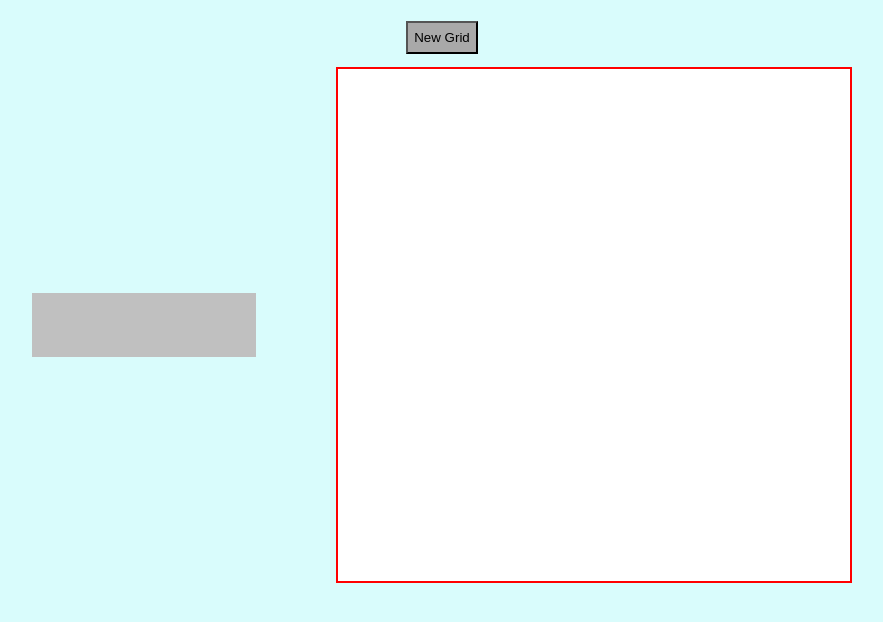
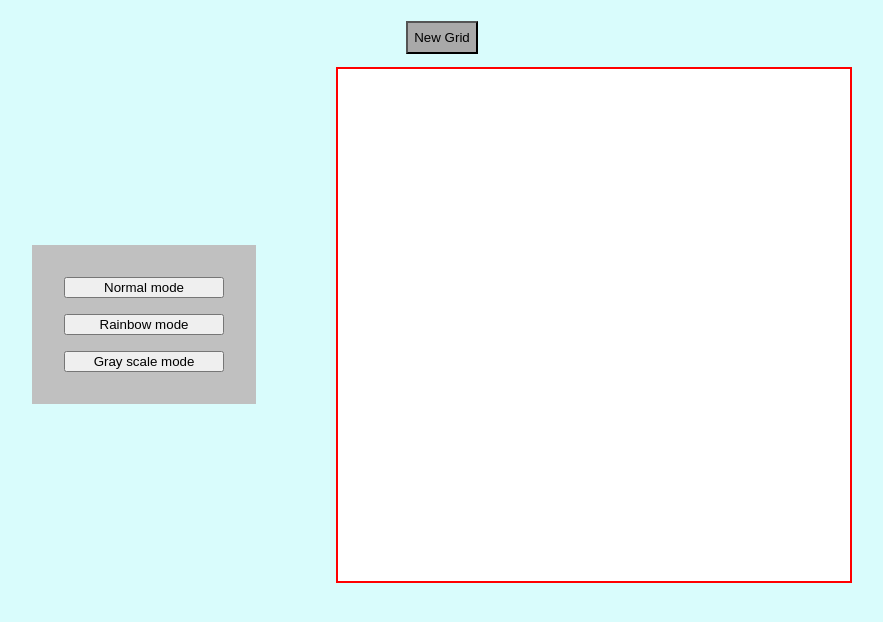
Before and after one commit to kopolo435/Etch-A-Sketch, a plain HTML site: page index.html in a window 1280 px wide. Shown: the whole page, without its empty margins (198-1081 px from the left). Drawn offline with Linux system fonts and the light colour scheme.

Commit message:
Añade botones al buttonSet

```diff
--- a/index.html
+++ b/index.html
@@ -11,7 +11,11 @@
 <body>
     <button id="newGrid">New Grid</button>
     <main>
-        <div id="buttonSet"></div>
+        <div id="buttonSet">
+            <button id="normal">Normal mode</button>
+            <button id="rainbow">Rainbow mode</button>
+            <button id="grayScale">Gray scale mode</button>
+        </div>
         <div id="gridContainer"> </div>
     </main>
 
```
